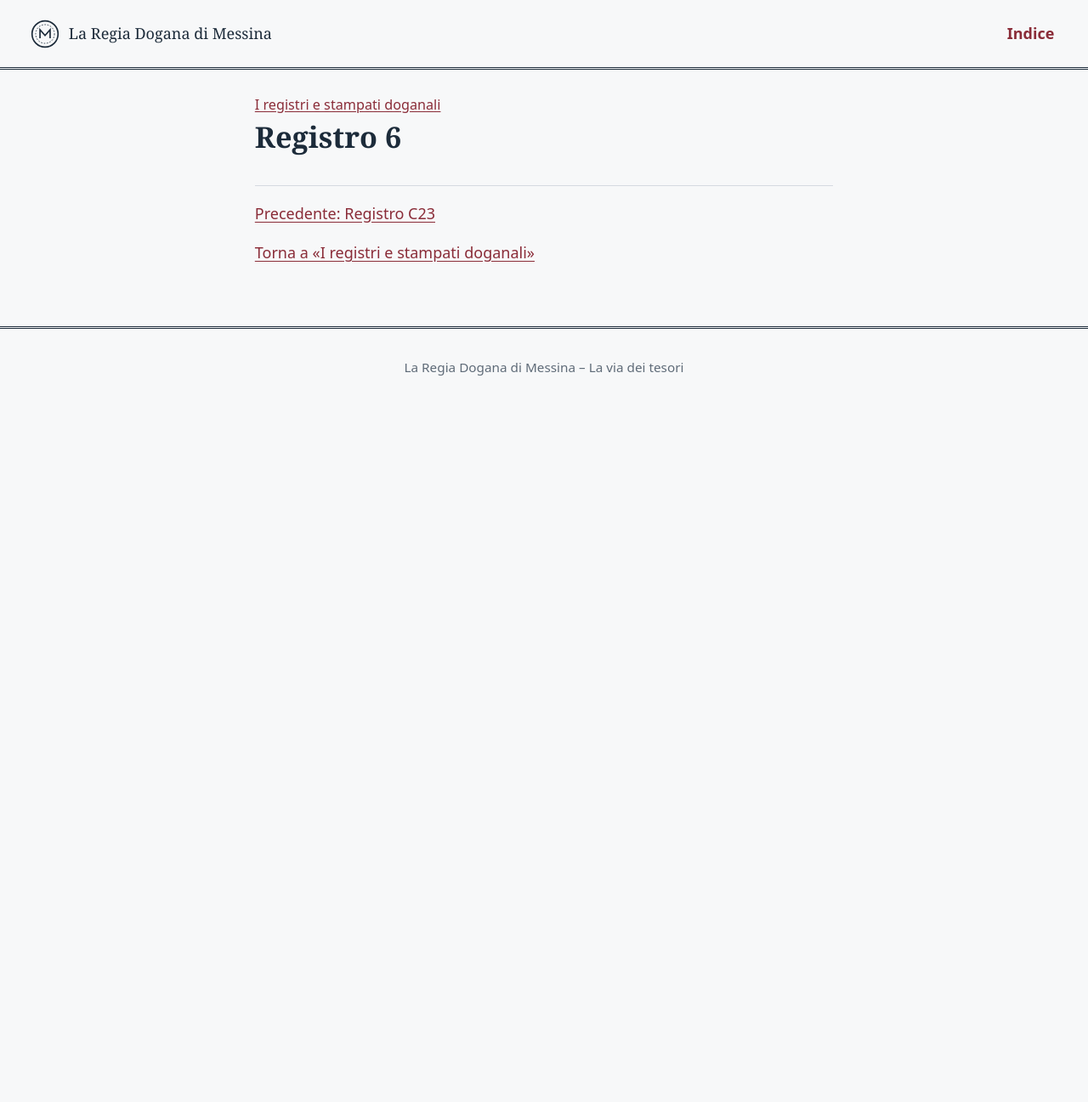
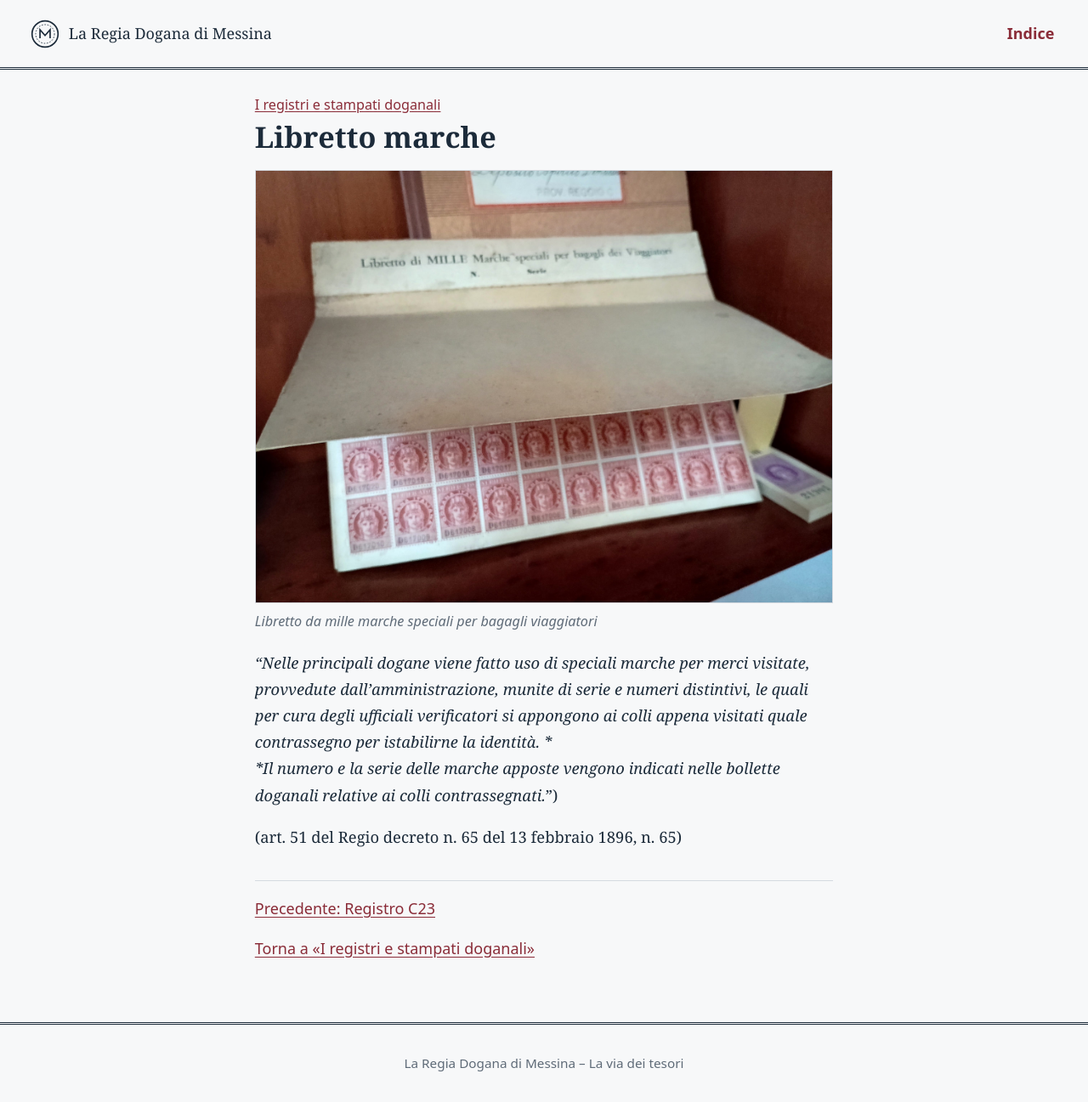
Before and after one commit to GiuseppeLB/regia-dogana-di-Messina, a Jekyll site: the page built from _oggetti/registro-6.md, in a window 1280 px wide. Shown: the whole page at 85% size. Built offline with Jekyll 4.4.1, drawn with Linux system fonts in a browser that asks for light colours; before the commit the page ends 900 px from its top, so only the background shows below that.

Commit message:
Update _oggetti/registro-6.md (via Pages CMS)

```diff
--- a/_oggetti/registro-6.md
+++ b/_oggetti/registro-6.md
@@ -1,5 +1,13 @@
 ---
 layout: oggetto
+title: "Libretto marche "
 pagina: registri
 ordine: 6
+foto: /assets/foto/libretto marche.jpg
+alt: libretto marche bagagli viaggiatori
+didascalia: Libretto da mille marche speciali per bagagli viaggiatori
 ---
+*"Nelle principali dogane viene fatto uso di speciali marche per merci visitate, provvedute dall'amministrazione, munite di serie e numeri distintivi, le quali per cura degli ufficiali verificatori si appongono ai colli appena visitati quale contrassegno per istabilirne la identità. *
+*Il numero e la serie delle marche apposte vengono indicati nelle bollette doganali relative ai colli contrassegnati.*")
+
+(art. 51 del Regio decreto n. 65 del 13 febbraio 1896, n. 65)
```
